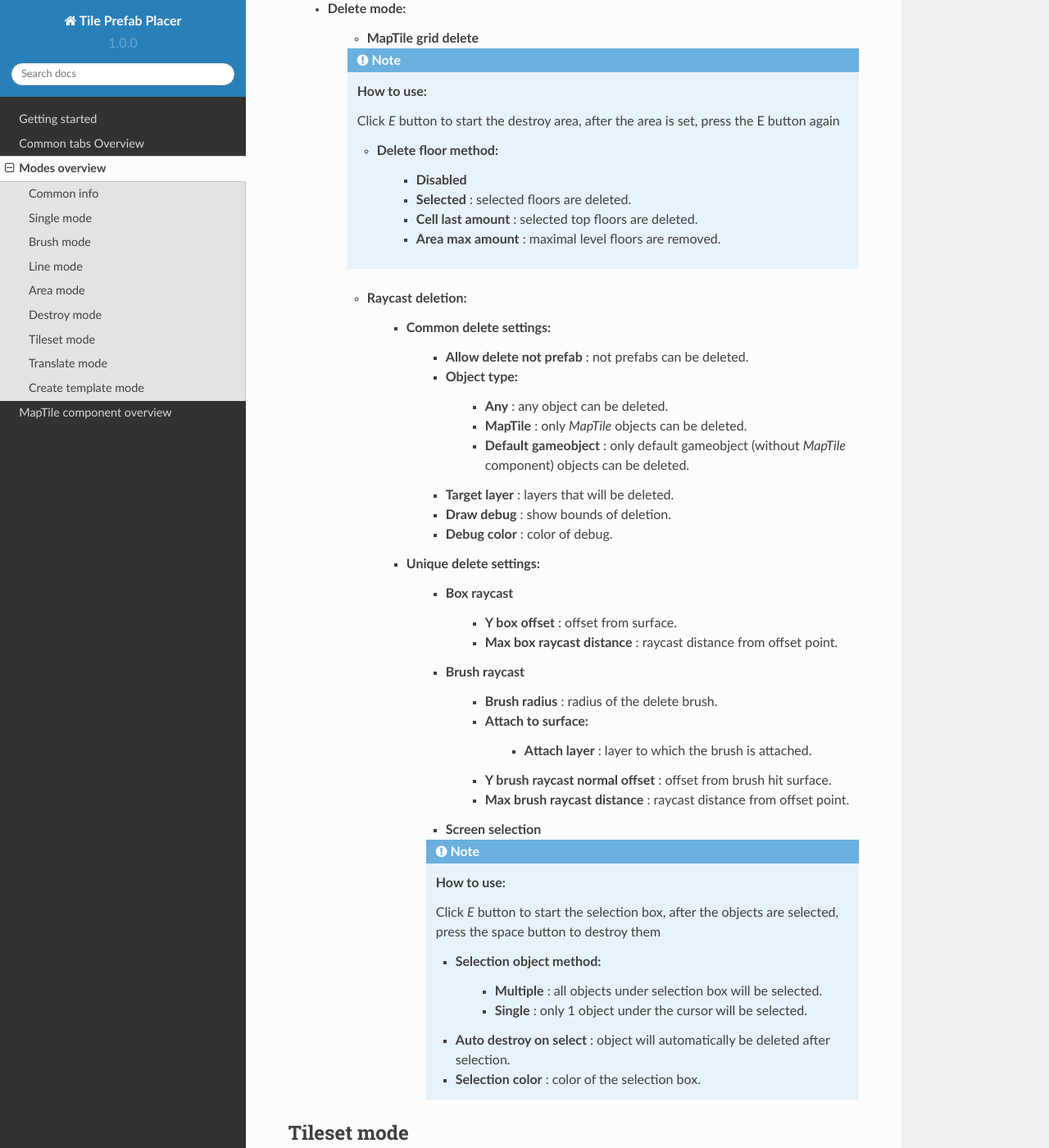
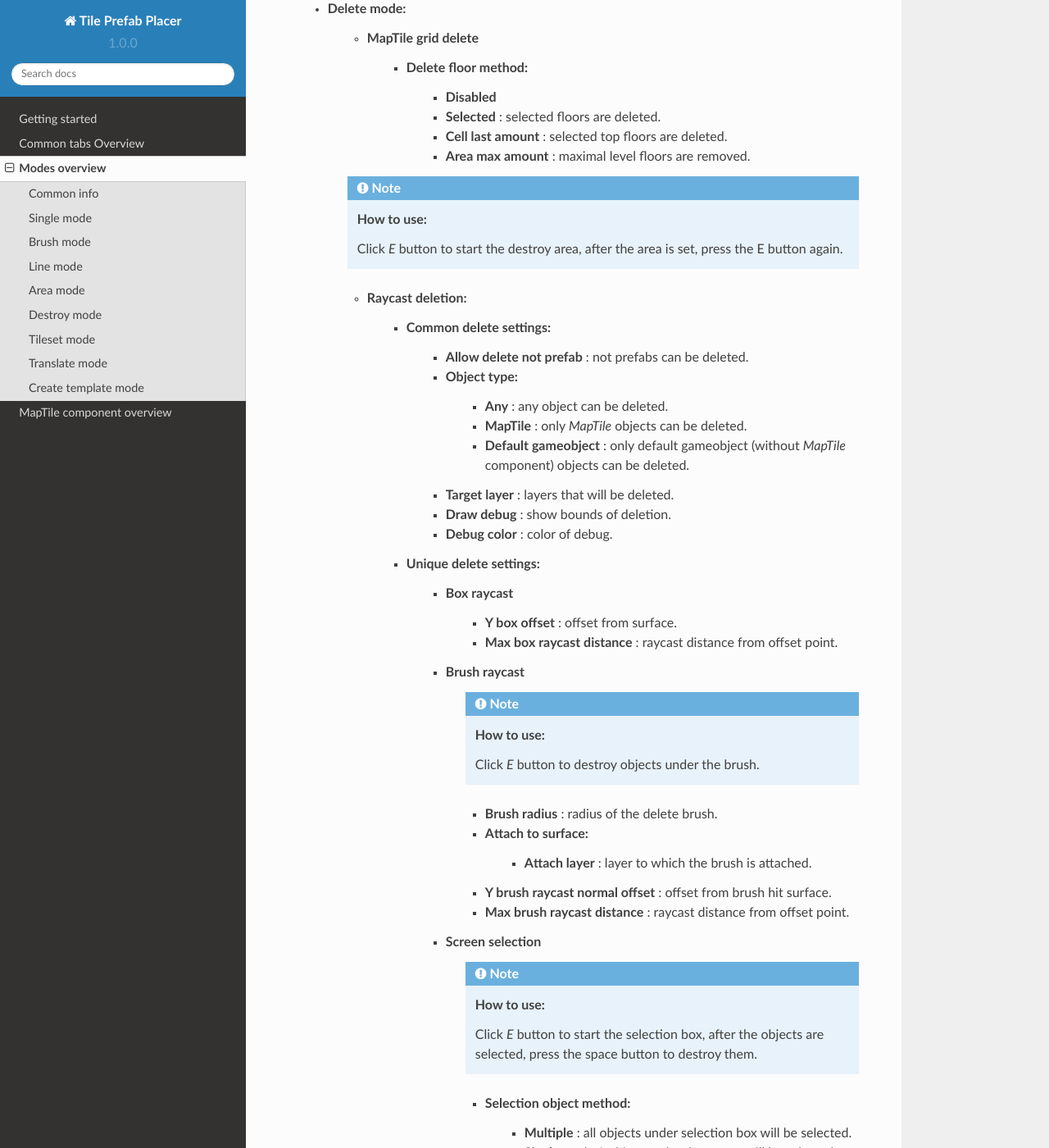
Before and after one commit to tawi1/Tile-Prefab-Placer, a Sphinx documentation site: the page built from docs/source/modes.rst, in a window 1280 px wide and 1400 px high, scrolled down 9953 px. Shown: the whole window at 82% size. Built offline with Sphinx 7.4.7 and the Read the Docs theme 2.0.0, drawn with Linux system fonts in a browser that asks for light colours.

Commit message:
update modes

```diff
--- a/docs/source/modes.rst
+++ b/docs/source/modes.rst
@@ -244,19 +244,16 @@ Destroy mode
 
 	* **Delete mode:**
 		* **MapTile grid delete**
-
-		.. note::
-			**How to use:**
-
-			Click `E` button to start the destroy area, after the area is set, press the E button again
-
 			* **Delete floor method:**
 				* **Disabled**
 				* **Selected** : selected floors are deleted.
 				* **Cell last amount** : selected top floors are deleted.
 				* **Area max amount** : maximal level floors are removed.
 
+		.. note::
+			**How to use:**
 
+			Click `E` button to start the destroy area, after the area is set, press the E button again.
 
 		* **Raycast deletion:**
 			* **Common delete settings:**
@@ -273,6 +270,12 @@ Destroy mode
 					* **Y box offset** : offset from surface.
 					* **Max box raycast distance** : raycast distance from offset point.
 				* **Brush raycast**
+
+					.. note::
+						**How to use:**
+
+						Click `E` button to destroy objects under the brush.
+
 					* **Brush radius** : radius of the delete brush.
 					* **Attach to surface:**
 						* **Attach layer** : layer to which the brush is attached.
@@ -280,10 +283,10 @@ Destroy mode
 					* **Max brush raycast distance** : raycast distance from offset point.
 				* **Screen selection**
 
-				.. note::
-					**How to use:**
+					.. note::
+						**How to use:**
 
-					Click `E` button to start the selection box, after the objects are selected, press the space button to destroy them
+						Click `E` button to start the selection box, after the objects are selected, press the space button to destroy them.
 
 					* **Selection object method:**
 						* **Multiple** : all objects under selection box will be selected.
```
